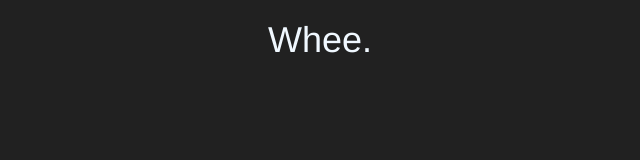
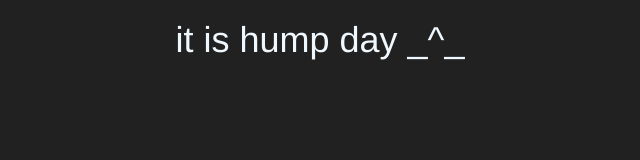
Before and after one commit to marnoux/stunning-dollop, a plain HTML site: page index.html in a window 1280 px wide. Shown: the whole page, without its empty margins (320-960 px from the left). Drawn offline with nearby package versions, Linux system fonts and the light colour scheme.

Commit message:
it is hump day _^_

```diff
--- a/index.html
+++ b/index.html
@@ -1,3 +1,3 @@
-<html lang="en"> <head> <meta charset="UTF-8" /> <meta http-equiv="X-UA-Compatible" content="IE=edge" /> <meta name="viewport" content="width=device-width, initial-scale=1.0" /> <title>Whee.</title> <!-- Latest compiled and minified CSS --> <link rel="stylesheet" href="https://maxcdn.bootstrapcdn.com/bootstrap/3.3.7/css/bootstrap.min.css" integrity="sha384-BVYiiSIFeK1dGmJRAkycuHAHRg32OmUcww7on3RYdg4Va+PmSTsz/K68vbdEjh4u" crossorigin="anonymous" />
+<html lang="en"> <head> <meta charset="UTF-8" /> <meta http-equiv="X-UA-Compatible" content="IE=edge" /> <meta name="viewport" content="width=device-width, initial-scale=1.0" /> <title>it is hump day _^_</title> <!-- Latest compiled and minified CSS --> <link rel="stylesheet" href="https://maxcdn.bootstrapcdn.com/bootstrap/3.3.7/css/bootstrap.min.css" integrity="sha384-BVYiiSIFeK1dGmJRAkycuHAHRg32OmUcww7on3RYdg4Va+PmSTsz/K68vbdEjh4u" crossorigin="anonymous" />
 
- <!-- Optional theme --> <link rel="stylesheet" href="https://maxcdn.bootstrapcdn.com/bootstrap/3.3.7/css/bootstrap-theme.min.css" integrity="sha384-rHyoN1iRsVXV4nD0JutlnGaslCJuC7uwjduW9SVrLvRYooPp2bWYgmgJQIXwl/Sp" crossorigin="anonymous" /> <style> body, h1 { background-color: #212121; color: aliceblue; } </style> </head> <body> <div class="container"> <div class="row"> <div class="col-12 p-3"> <h1 style="text-align: center">Whee.</h1> </div> </div> </div> </body> </html>
+ <!-- Optional theme --> <link rel="stylesheet" href="https://maxcdn.bootstrapcdn.com/bootstrap/3.3.7/css/bootstrap-theme.min.css" integrity="sha384-rHyoN1iRsVXV4nD0JutlnGaslCJuC7uwjduW9SVrLvRYooPp2bWYgmgJQIXwl/Sp" crossorigin="anonymous" /> <style> body, h1 { background-color: #212121; color: aliceblue; } </style> </head> <body> <div class="container"> <div class="row"> <div class="col-12 p-3"> <h1 style="text-align: center">it is hump day _^_</h1> </div> </div> </div> </body> </html>
```
Also changed, not shown: 1 other file.
